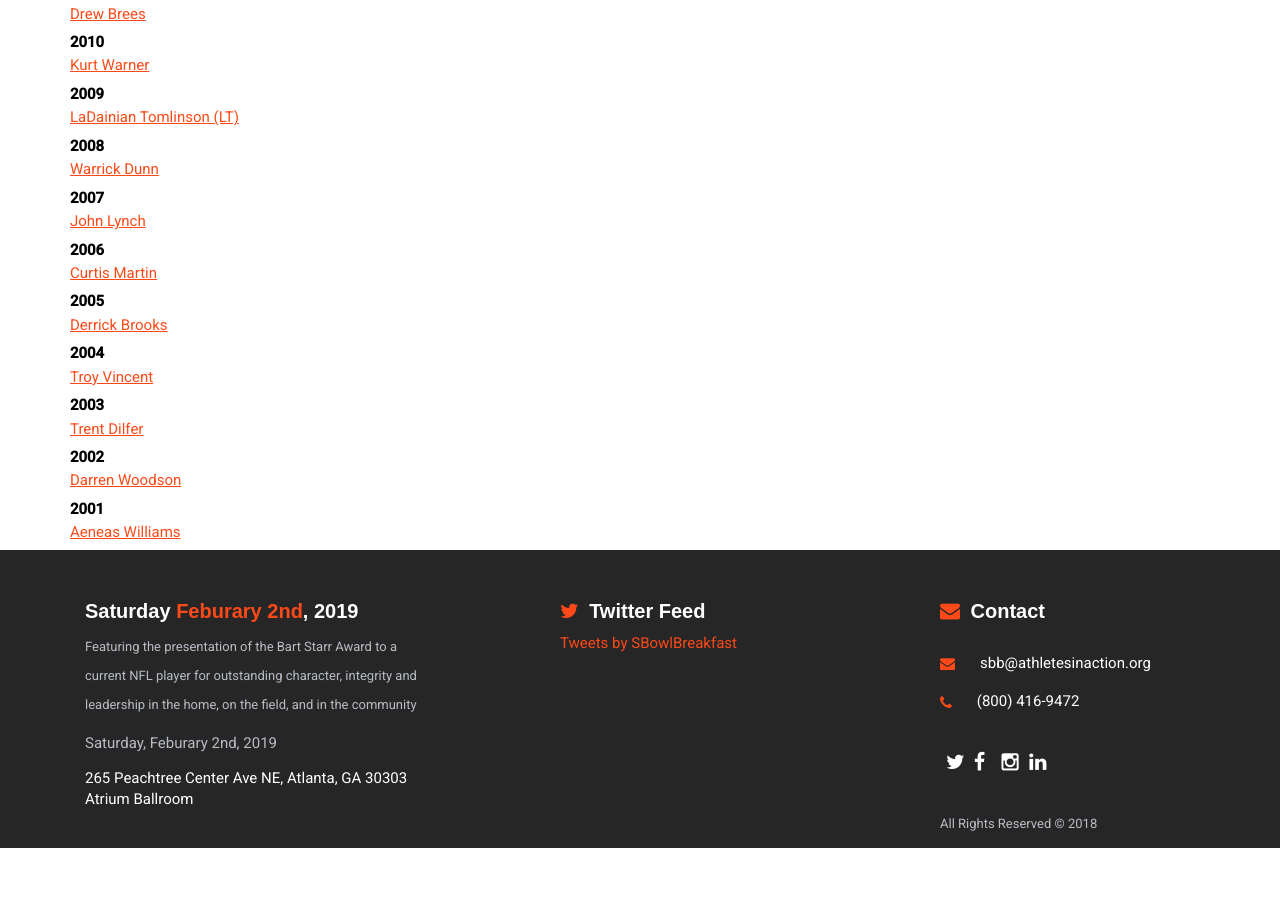
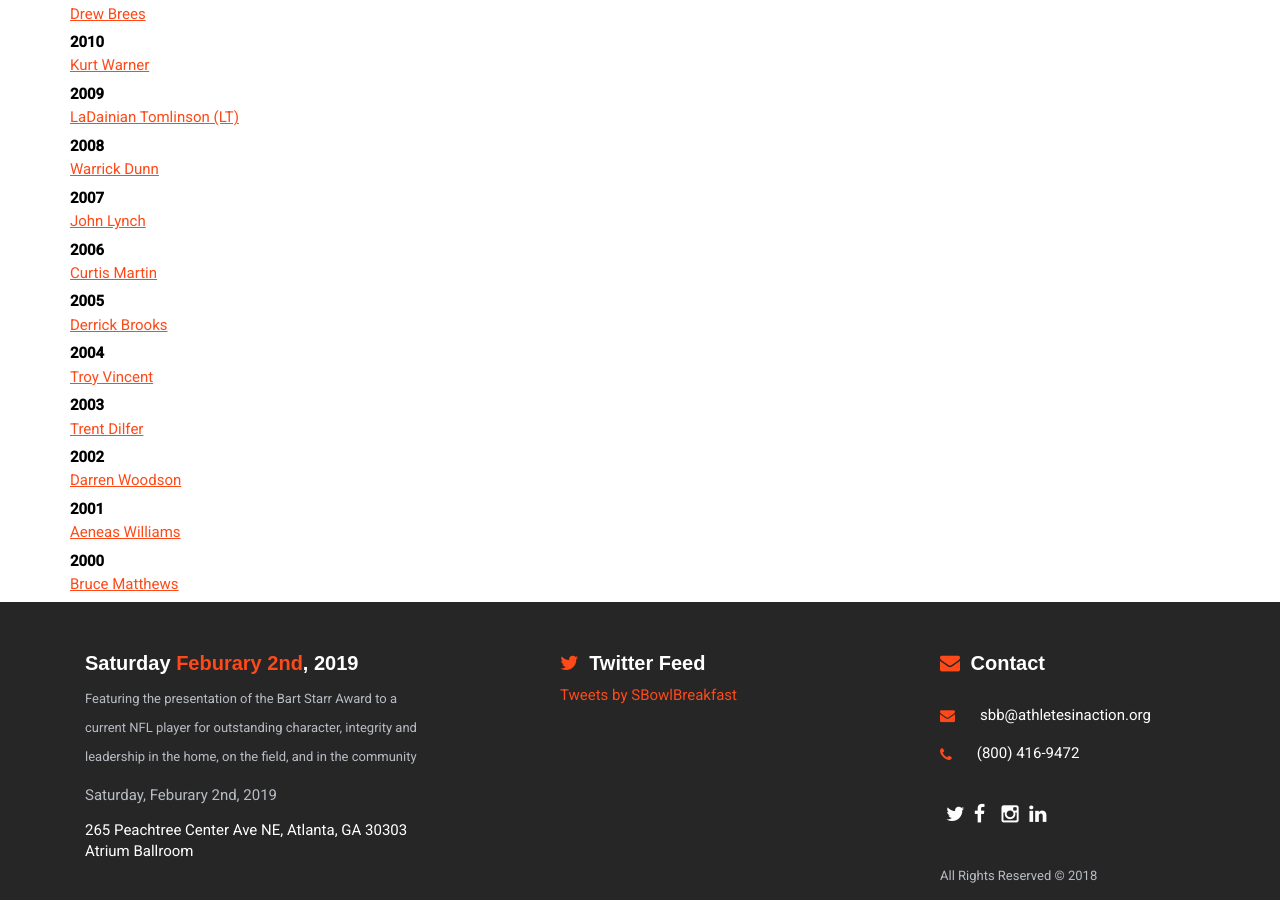
Before and after one commit to AIAUSA/Superbowl, a Jekyll site: the page built from bartstarr.md, in a window 1280 px wide and 900 px high, scrolled down 1416 px. Built offline with Jekyll 4.4.1, drawn with Linux system fonts in a browser that asks for light colours; some web fonts are replaced; comment, search, counter and statistics services are not loaded; before the commit the page ends 2264 px from its top, so only the background shows below that.

Commit message:
Update from Forestry.io - Updated bruce-matthews.md

```diff
--- a/_inductees/bruce-matthews.md
+++ b/_inductees/bruce-matthews.md
@@ -2,8 +2,7 @@
 title: Bruce Matthews
 date: 2018-09-27 19:50:44 +0000
 year: 2000
-feature_image: ''
-published: false
+feature_image: "/uploads/Bruce_Matthews.jpg"
 
 ---
 Bruce Matthews owns the NFL’s longest active streak of 184 consecutive games played dating back to November 8, 1987. He has never missed a game due to injury and is highly regarded throughout the NFL for his work ethic, leadership and consistency. Originally drafted in the first round in 1983, Matthews has been selected to the Pro Bowl in a club-record 11 consecutive seasons at two different positions (7 guard, 4 center). He played a key role in the Tennessee Titans run for the Super Bowl and played in Super Bowl XXXIV on January 30, 2000.
```
